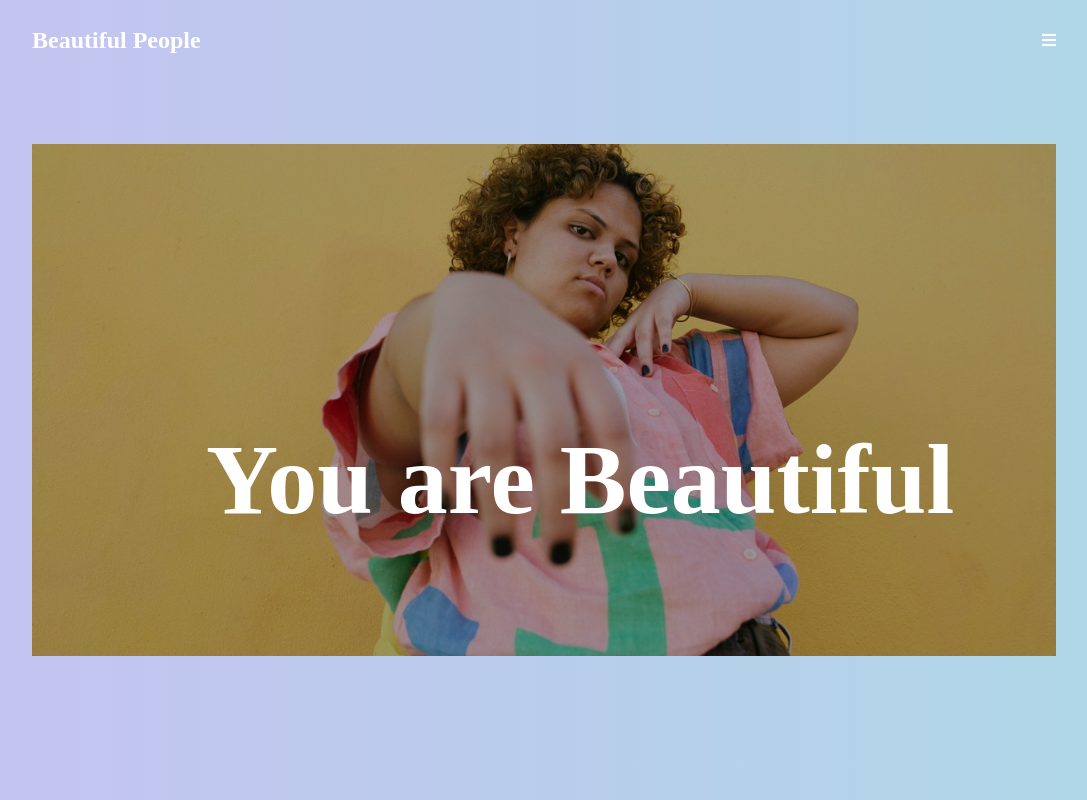
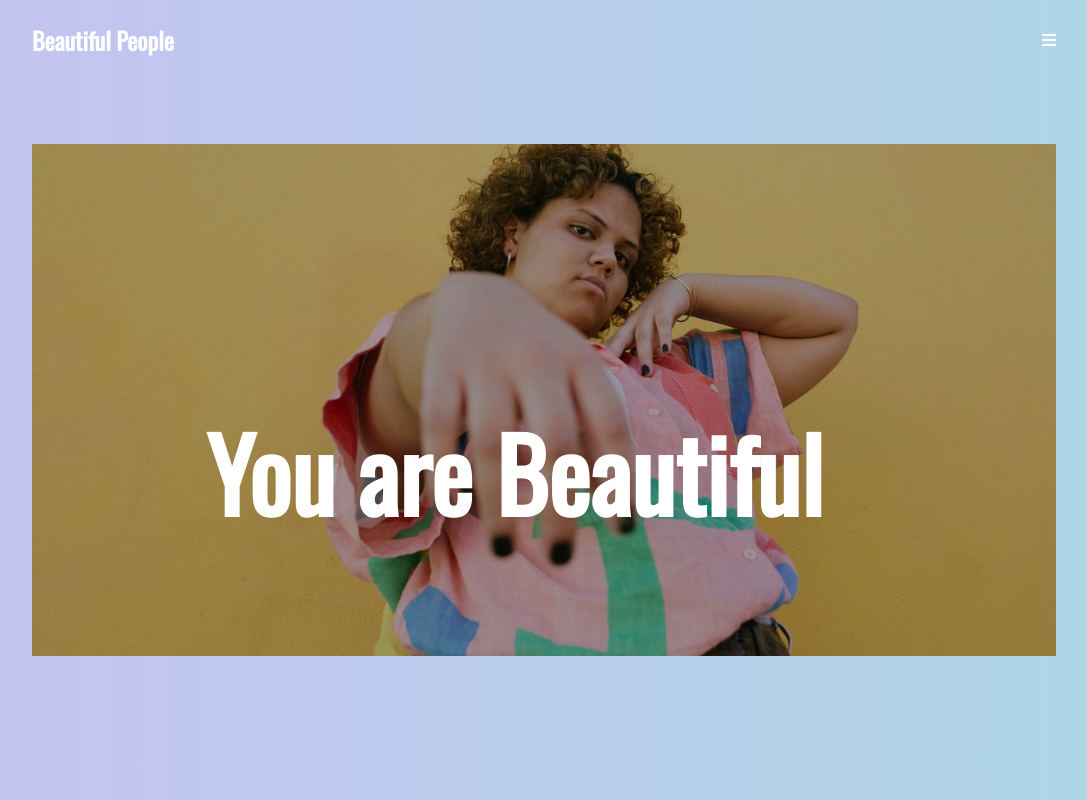
Before and after one commit to walex111/Page-Animation-with-Javascript, a plain HTML site: page index.html in a window 1280 px wide. Shown: the whole page, without its empty margins (96-1183 px from the left). Drawn offline with nearby package versions, Linux system fonts and the light colour scheme.

Commit message:
font change

```diff
--- a/index.html
+++ b/index.html
@@ -5,6 +5,7 @@
     <meta charset="UTF-8">
     <meta name="viewport" content="width=device-width, initial-scale=1.0">
     <link rel="stylesheet" href="https://cdnjs.cloudflare.com/ajax/libs/font-awesome/5.14.0/css/all.min.css" />
+    <link href="https://fonts.googleapis.com/css2?family=Oswald&display=swap" rel="stylesheet">
     <link rel="stylesheet" href="style.css">
     <title>Page Animation with Javascript</title>
 </head>
--- a/style.css
+++ b/style.css
@@ -2,6 +2,10 @@
     margin: 0;
     padding: 0;
     box-sizing: border-box;
+}
+
+body{
+    font-family: 'Oswald', sans-serif;
 }
 
 .slider {
```
